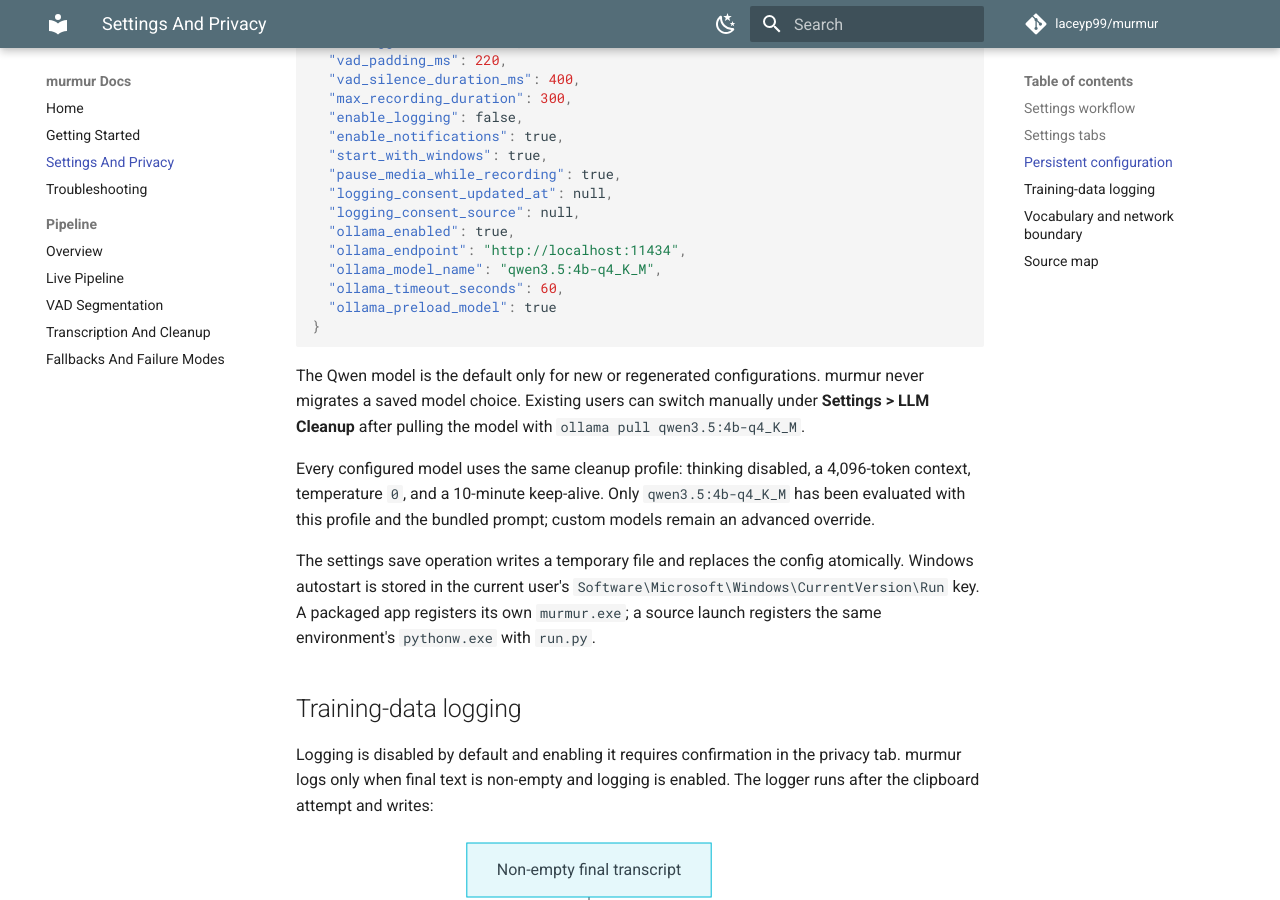
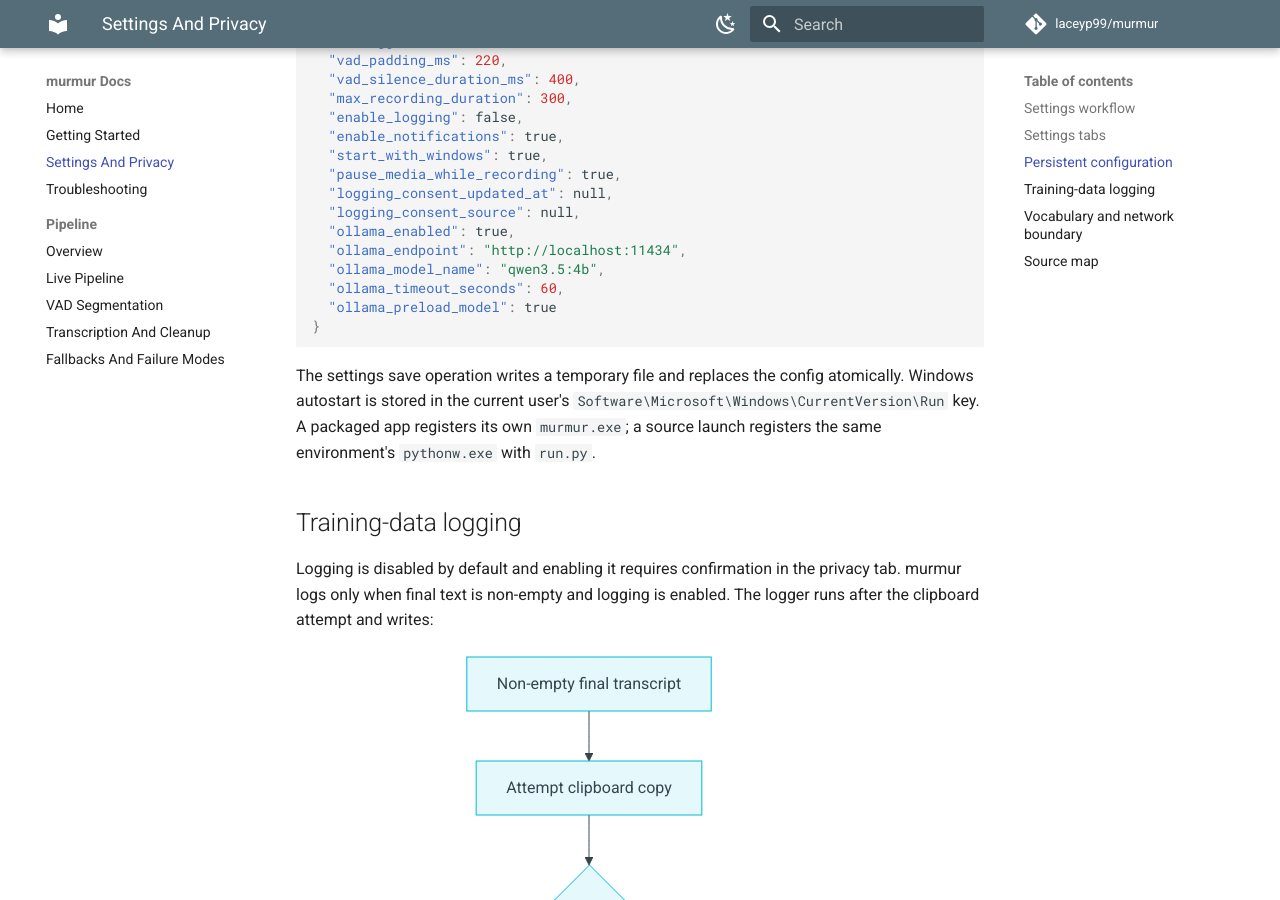
Before and after one commit to laceyp99/murmur, an MkDocs documentation site: the page built from docs/settings-and-privacy.md, in a window 1280 px wide and 900 px high, scrolled down 1556 px. Built offline with MkDocs 1.6.1 and Material for MkDocs 9.7.7, drawn with Linux system fonts in a browser that asks for light colours; comment, search, counter and statistics services are not loaded.

Commit message:
refactor(cleanup): refine qwen defaults and prompt

````diff
--- a/docs/settings-and-privacy.md
+++ b/docs/settings-and-privacy.md
@@ -81,21 +81,11 @@
   "logging_consent_source": null,
   "ollama_enabled": true,
   "ollama_endpoint": "http://localhost:11434",
-  "ollama_model_name": "qwen3.5:4b-q4_K_M",
+  "ollama_model_name": "qwen3.5:4b",
   "ollama_timeout_seconds": 60,
   "ollama_preload_model": true
 }
 ```
-
-The Qwen model is the default only for new or regenerated configurations.
-murmur never migrates a saved model choice. Existing users can switch manually
-under **Settings > LLM Cleanup** after pulling the model with
-`ollama pull qwen3.5:4b-q4_K_M`.
-
-Every configured model uses the same cleanup profile: thinking disabled, a
-4,096-token context, temperature `0`, and a 10-minute keep-alive. Only
-`qwen3.5:4b-q4_K_M` has been evaluated with this profile and the bundled prompt;
-custom models remain an advanced override.
 
 The settings save operation writes a temporary file and replaces the config
 atomically. Windows autostart is stored in the current user's
````
Also changed, not shown: docs/getting-started.md (+0 -4 lines), docs/transcription-and-cleanup.md (+1 -2 lines), 4 other files.
